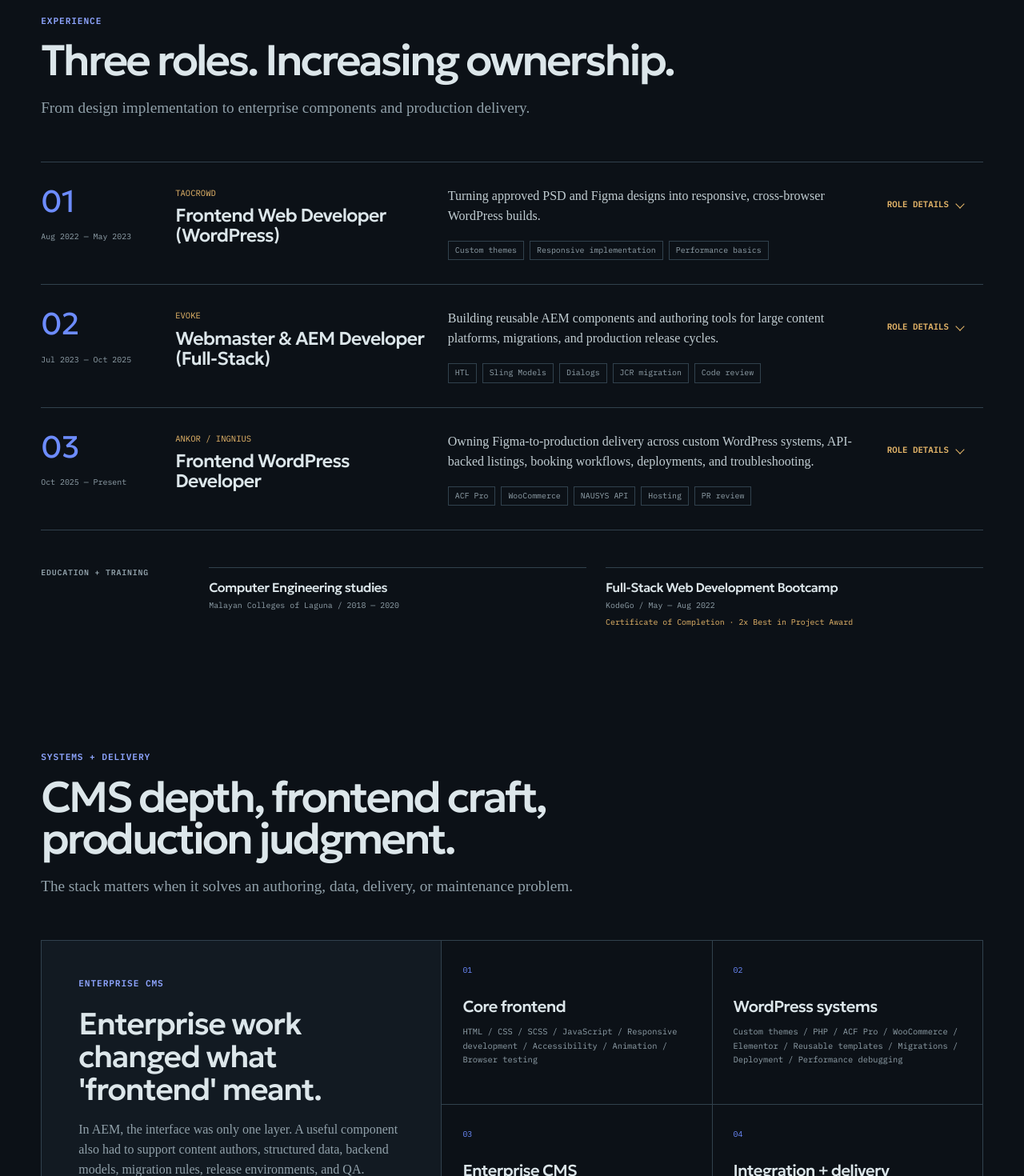
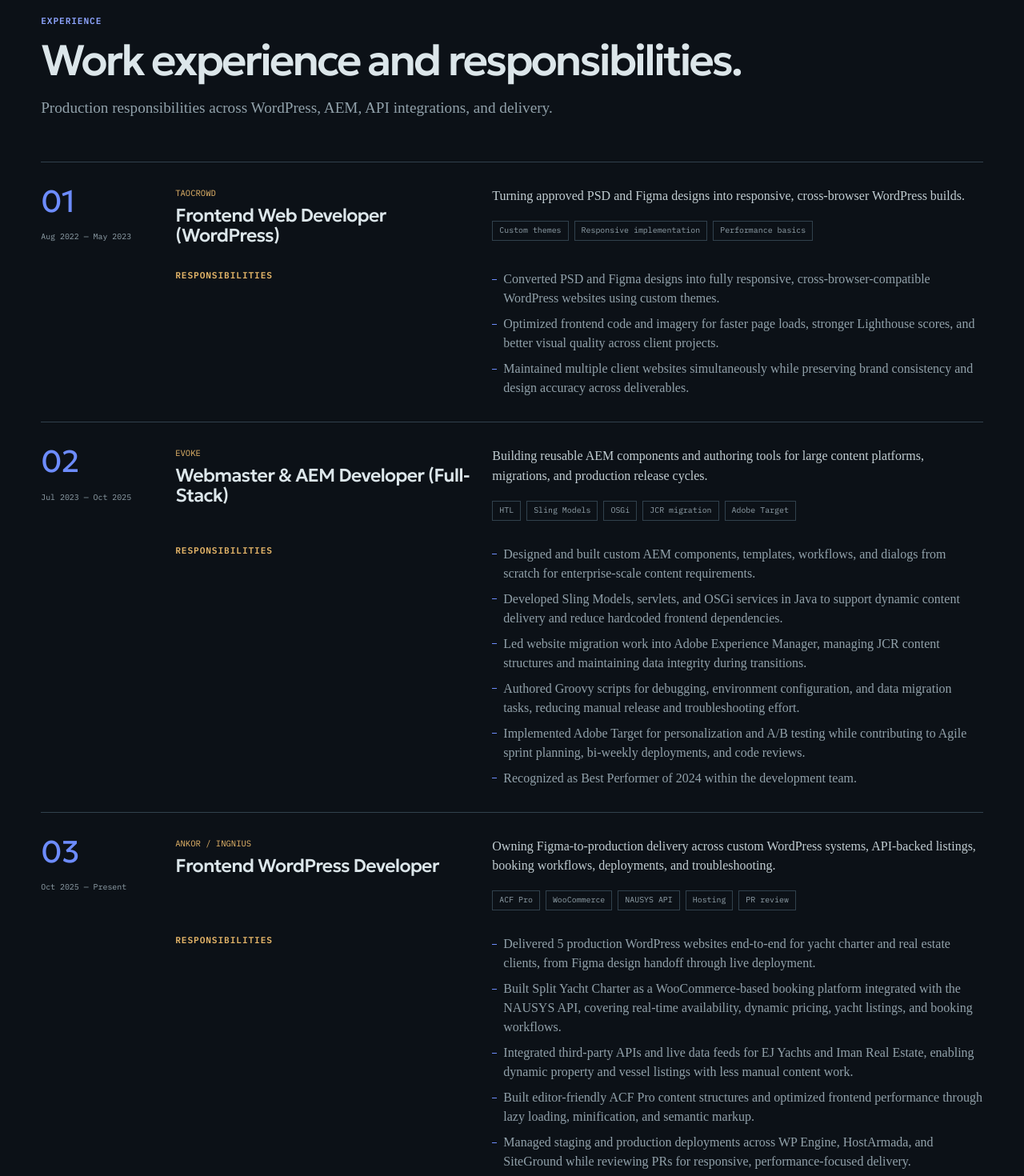
Before and after one commit to jryambao/portfolio-2026, a React (Vite) app: page / in a window 1280 px wide. Shown: the part 3880-5350 px from the top of the page at 80% size. Built offline with nearby package versions, Linux system fonts and the light colour scheme; a web font is replaced by a local one.

Commit message:
Show complete CV responsibilities

```diff
--- a/src/components/sections/CareerProgression.jsx
+++ b/src/components/sections/CareerProgression.jsx
@@ -7,8 +7,8 @@ export function CareerProgression({ chapters, learningBackground }) {
       <SectionIntro
         label="Experience"
         titleId="experience-title"
-        title="Three roles. Increasing ownership."
-        introduction="From design implementation to enterprise components and production delivery."
+        title="Work experience and responsibilities."
+        introduction="Production responsibilities across WordPress, AEM, API integrations, and delivery."
       />
 
       <ol className="career-list">
@@ -37,13 +37,12 @@ export function CareerProgression({ chapters, learningBackground }) {
                 </ul>
               </div>
 
-              <details className="career-details">
-                <summary>Role details</summary>
+              <div className="career-responsibilities">
+                <p className="field-label">Responsibilities</p>
                 <ul>
                   {chapter.responsibilities.map((item) => <li key={item}>{item}</li>)}
                 </ul>
-                <p><span>Carried forward:</span> {chapter.lesson}</p>
-              </details>
+              </div>
             </article>
           </Reveal>
         ))}
--- a/src/data/portfolio.js
+++ b/src/data/portfolio.js
@@ -32,13 +32,11 @@ export const careerChapters = [
     capability:
       'Turning approved PSD and Figma designs into responsive, cross-browser WordPress builds.',
     responsibilities: [
-      'Converted visual designs into custom WordPress themes.',
-      'Balanced design accuracy with responsive behavior and browser compatibility.',
-      'Optimized frontend code and imagery while maintaining multiple client websites.',
+      'Converted PSD and Figma designs into fully responsive, cross-browser-compatible WordPress websites using custom themes.',
+      'Optimized frontend code and imagery for faster page loads, stronger Lighthouse scores, and better visual quality across client projects.',
+      'Maintained multiple client websites simultaneously while preserving brand consistency and design accuracy across deliverables.',
     ],
     evidence: ['Custom themes', 'Responsive implementation', 'Performance basics'],
-    lesson:
-      'A design handoff is the beginning of implementation decisions, not the end of them.',
   },
   {
     chapter: '02',
@@ -49,13 +47,14 @@ export const careerChapters = [
     capability:
       'Building reusable AEM components and authoring tools for large content platforms, migrations, and production release cycles.',
     responsibilities: [
-      'Built AEM components, dialogs, templates, workflows, Sling Models, servlets, and OSGi services.',
-      'Contributed to large-scale CMS migration work while preserving JCR content integrity.',
-      'Supported staging and production releases through debugging, Groovy utilities, QA collaboration, and code review.',
+      'Designed and built custom AEM components, templates, workflows, and dialogs from scratch for enterprise-scale content requirements.',
+      'Developed Sling Models, servlets, and OSGi services in Java to support dynamic content delivery and reduce hardcoded frontend dependencies.',
+      'Led website migration work into Adobe Experience Manager, managing JCR content structures and maintaining data integrity during transitions.',
+      'Authored Groovy scripts for debugging, environment configuration, and data migration tasks, reducing manual release and troubleshooting effort.',
+      'Implemented Adobe Target for personalization and A/B testing while contributing to Agile sprint planning, bi-weekly deployments, and code reviews.',
+      'Recognized as Best Performer of 2024 within the development team.',
     ],
-    evidence: ['HTL', 'Sling Models', 'Dialogs', 'JCR migration', 'Code review'],
-    lesson:
-      'A useful component must serve the page, the platform, and the person authoring the content.',
+    evidence: ['HTL', 'Sling Models', 'OSGi', 'JCR migration', 'Adobe Target'],
   },
   {
     chapter: '03',
@@ -66,13 +65,13 @@ export const careerChapters = [
     capability:
       'Owning Figma-to-production delivery across custom WordPress systems, API-backed listings, booking workflows, deployments, and troubleshooting.',
     responsibilities: [
-      'Built editor-friendly ACF Pro structures and reusable frontend patterns.',
-      'Integrated live vessel and property data into production listing and booking experiences.',
-      'Managed staging and production deployments while reviewing pull requests for responsive, maintainable delivery.',
+      'Delivered 5 production WordPress websites end-to-end for yacht charter and real estate clients, from Figma design handoff through live deployment.',
+      'Built Split Yacht Charter as a WooCommerce-based booking platform integrated with the NAUSYS API, covering real-time availability, dynamic pricing, yacht listings, and booking workflows.',
+      'Integrated third-party APIs and live data feeds for EJ Yachts and Iman Real Estate, enabling dynamic property and vessel listings with less manual content work.',
+      'Built editor-friendly ACF Pro content structures and optimized frontend performance through lazy loading, minification, and semantic markup.',
+      'Managed staging and production deployments across WP Engine, HostArmada, and SiteGround while reviewing PRs for responsive, performance-focused delivery.',
     ],
     evidence: ['ACF Pro', 'WooCommerce', 'NAUSYS API', 'Hosting', 'PR review'],
-    lesson:
-      'Production ownership means following the work past the browser and into content, data, hosting, and support.',
   },
 ];
 
--- a/src/styles/sections/_progression.scss
+++ b/src/styles/sections/_progression.scss
@@ -13,7 +13,7 @@
 
 .career-entry {
   display: grid;
-  grid-template-columns: 140px minmax(240px, 0.75fr) minmax(340px, 1.25fr) 120px;
+  grid-template-columns: 140px minmax(240px, 0.75fr) minmax(340px, 1.25fr);
   gap: 28px;
   align-items: start;
   padding: 30px 0;
@@ -60,20 +60,17 @@
   font-size: 1rem;
 }
 
-.career-details {
-  summary {
-    justify-content: flex-start;
-    gap: 10px;
-  }
-
-  &[open] {
-    grid-column: 2 / -1;
-  }
+.career-responsibilities {
+  display: grid;
+  grid-column: 2 / -1;
+  grid-template-columns: minmax(240px, 0.75fr) minmax(340px, 1.25fr);
+  gap: 28px;
+  padding-top: 2px;
 
   ul {
     display: grid;
     gap: 8px;
-    margin: 8px 0 18px;
+    margin: 0;
     color: var(--graphite);
   }
 
@@ -93,16 +90,9 @@
     }
   }
 
-  p {
+  .field-label {
     margin: 0;
-    color: var(--graphite);
-  }
-
-  p span {
     color: var(--signal);
-    font-family: var(--font-utility);
-    font-size: 0.64rem;
-    text-transform: uppercase;
   }
 }
 
--- a/src/styles/utilities/_responsive.scss
+++ b/src/styles/utilities/_responsive.scss
@@ -55,8 +55,9 @@
   .career-entry {
     grid-template-columns: 110px minmax(220px, 0.8fr) minmax(300px, 1.2fr);
 
-    .career-details {
+    .career-responsibilities {
       grid-column: 2 / -1;
+      grid-template-columns: minmax(220px, 0.8fr) minmax(300px, 1.2fr);
     }
   }
 
@@ -115,8 +116,13 @@
 
     .chapter-role,
     .chapter-proof,
-    .career-details {
+    .career-responsibilities {
       grid-column: 2;
+    }
+
+    .career-responsibilities {
+      grid-template-columns: 1fr;
+      gap: 12px;
     }
   }
 
@@ -266,7 +272,7 @@
 
     .chapter-role,
     .chapter-proof,
-    .career-details {
+    .career-responsibilities {
       grid-column: 1;
     }
   }
```
